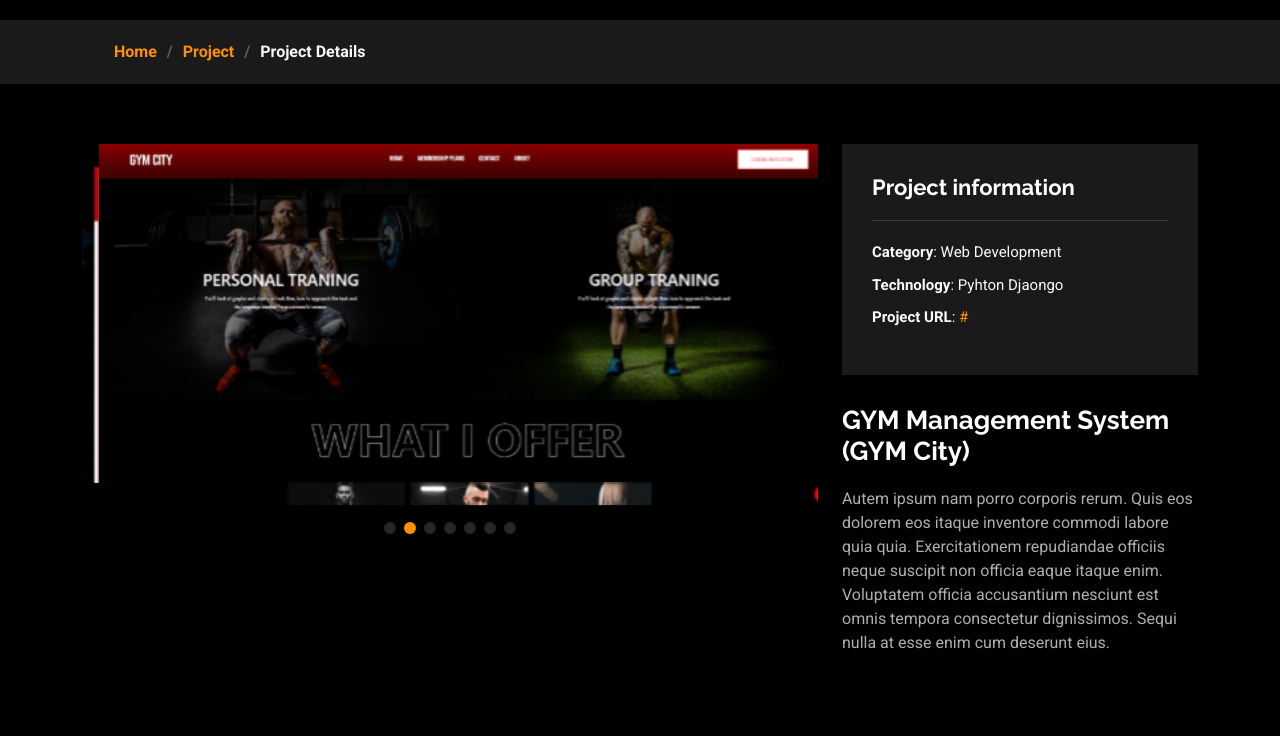
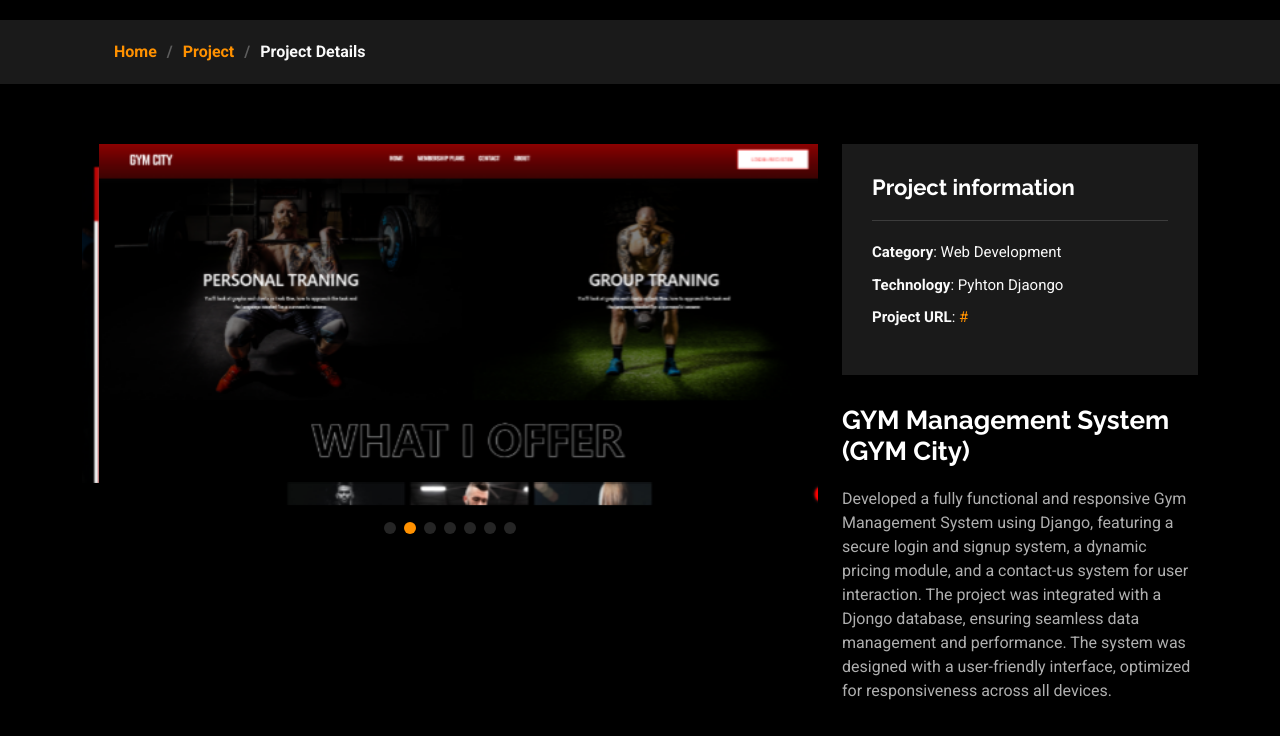
Before and after one commit to adeen-hussain/portfolio, a plain HTML site: page web1.html in a window 1280 px wide. Shown: the part 80-816 px from the top of the page. Drawn offline with Linux system fonts and the light colour scheme.

Commit message:
Update web1.html

```diff
--- a/web1.html
+++ b/web1.html
@@ -151,7 +151,7 @@
             <div class="portfolio-description" data-aos="fade-up" data-aos-delay="300">
               <h2>GYM Management System (GYM City)</h2>
               <p>
-                Autem ipsum nam porro corporis rerum. Quis eos dolorem eos itaque inventore commodi labore quia quia. Exercitationem repudiandae officiis neque suscipit non officia eaque itaque enim. Voluptatem officia accusantium nesciunt est omnis tempora consectetur dignissimos. Sequi nulla at esse enim cum deserunt eius.
+                Developed a fully functional and responsive Gym Management System using Django, featuring a secure login and signup system, a dynamic pricing module, and a contact-us system for user interaction. The project was integrated with a Djongo database, ensuring seamless data management and performance. The system was designed with a user-friendly interface, optimized for responsiveness across all devices.
               </p>
             </div>
           </div>
```
